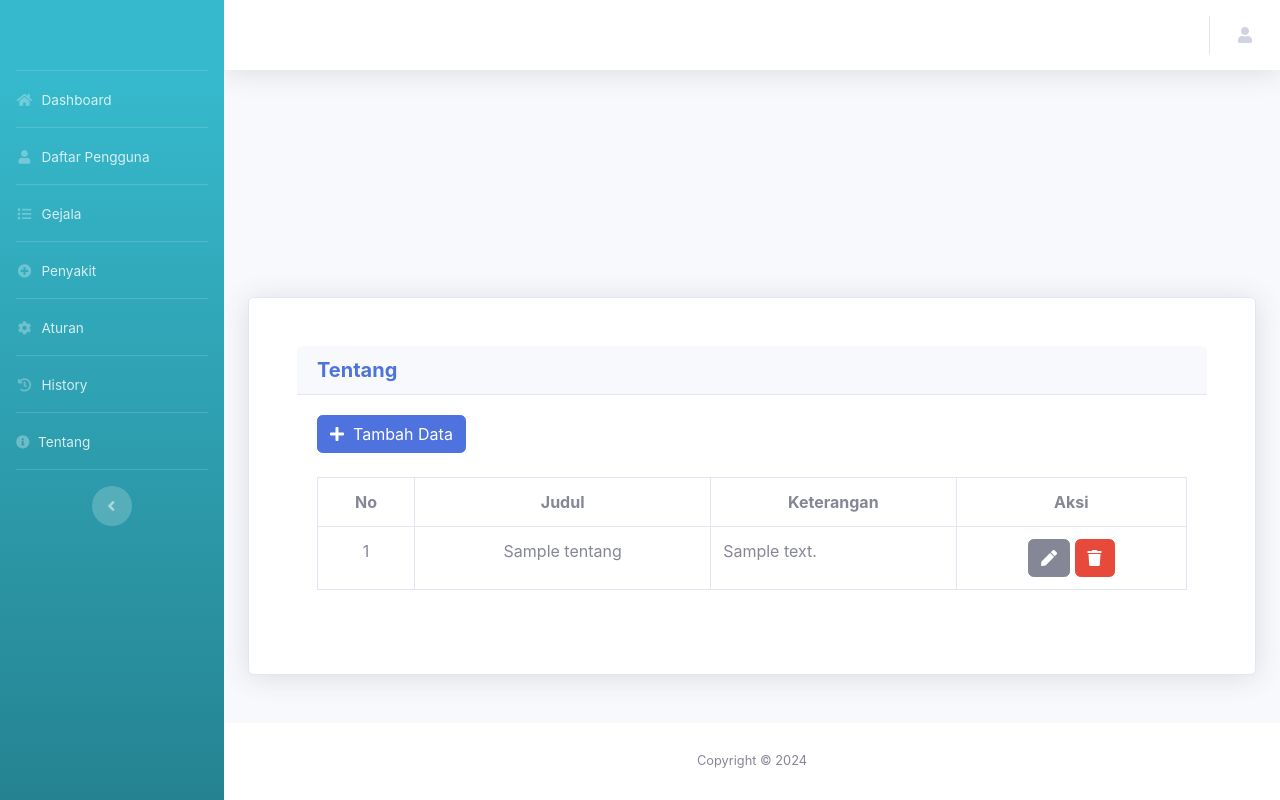
After one commit to silfigabrilia/sp, a PHP site: page /admin/tentang.php in a window 1280 px wide. The commit adds this page. Run offline with PHP 8.4, Linux system fonts and the light colour scheme; the visitor is signed in with stand-in values (Sample User, id 1); data comes from the database, SQL or seed files in the repository; tables that the repository leaves empty or names only in its code hold one stand-in row (values such as "Sample post").

Commit message:
15/10/24

```diff
--- a/admin/header.php
+++ b/admin/header.php
@@ -77,6 +77,13 @@ include '../assets/conn/cek.php';
         <a class="nav-link" href="history.php">
           <i class="fas fa-fw fa-history"></i>
           <span>History</span></a>
+      </li>
+
+      <hr class="sidebar-divider my-0">
+      <li class="nav-item">
+        <a class="nav-link" href="tentang.php">
+          <i class="fas fa-info-circle"></i>
+          <span>Tentang</span></a>
       </li>
 
       <!-- Divider -->
--- /dev/null
+++ b/admin/tentang.php
@@ -0,0 +1,56 @@
+<?php
+include '../assets/conn/config.php';
+if (isset($_GET['aksi'])) {
+    if ($_GET['aksi']=='hapus'){
+        mysqli_query($conn,"DELETE FROM tb_tentang WHERE id_tentang='$_GET[id_tentang]'");
+        header("location:tentang.php");
+    }
+}
+
+include 'header.php';
+?>
+
+<div class="container">
+	<div class="card shadow p-5 mb-5">
+		<div class = "card-header">
+            <h5 class= "m-0 font-weight-bold text-primary">Tentang</h5>
+        </div>
+
+        <div class="card-body">
+            <a href="tambah_tentang.php" class="btn btn-primary"><span class="fa fa-plus">
+                </span>&nbsp; Tambah Data</a>
+                <br>
+                <br>
+
+                <div class="table-responsive">
+                    <table class="table table-bordered">
+                        <tr>
+                            <th class="text-center">No</th>
+                            <th class="text-center">Judul</th>
+                            <th class="text-center">Keterangan</th>
+                            <th class="text-center">Aksi</th>
+                        </tr>
+                        <?php
+                        $tentang =mysqli_query($conn,"SELECT * FROM tb_tentang ORDER BY id_tentang");
+                        $no=1;
+                        while($a=mysqli_fetch_array($tentang)){?>
+                        <tr>
+                            <td class="text-center"><?= $no++ ?></td>
+                            <td class="text-center"><?= $a['judul']?></td>
+                            <td class="text-justify"><?= $a['keterangan'] ?></td>
+                            <td class="text-center">
+                                <a href="edit_tentang.php?id_tentang=<?= $a['id_tentang'] ?>"
+                                class="btn btn-secondary"><span class="fa fa-pen"></span></a>
+                                <a href="tentang.php?id_tentang=<?= $a['id_tentang'] ?>&aksi=hapus" class="btn btn-danger" onclick="return confirm('Apakah Anda yakin ingin menghapus data ini?');"><span class="fa fa-trash"></span></a>
+                            </td>
+                        </tr>
+                        <?php }?>
+                    </table>
+                </div>
+        </div>
+    </div>
+</div>
+
+<?php
+include 'footer.php';
+?>
```
Also changed, not shown: admin/edit_tentang.php (added, +46 -0 lines), admin/tambah_tentang.php (added, +44 -0 lines), user/identifikasi.php (+16 -8 lines), user/tentang.php (+31 -2 lines).
